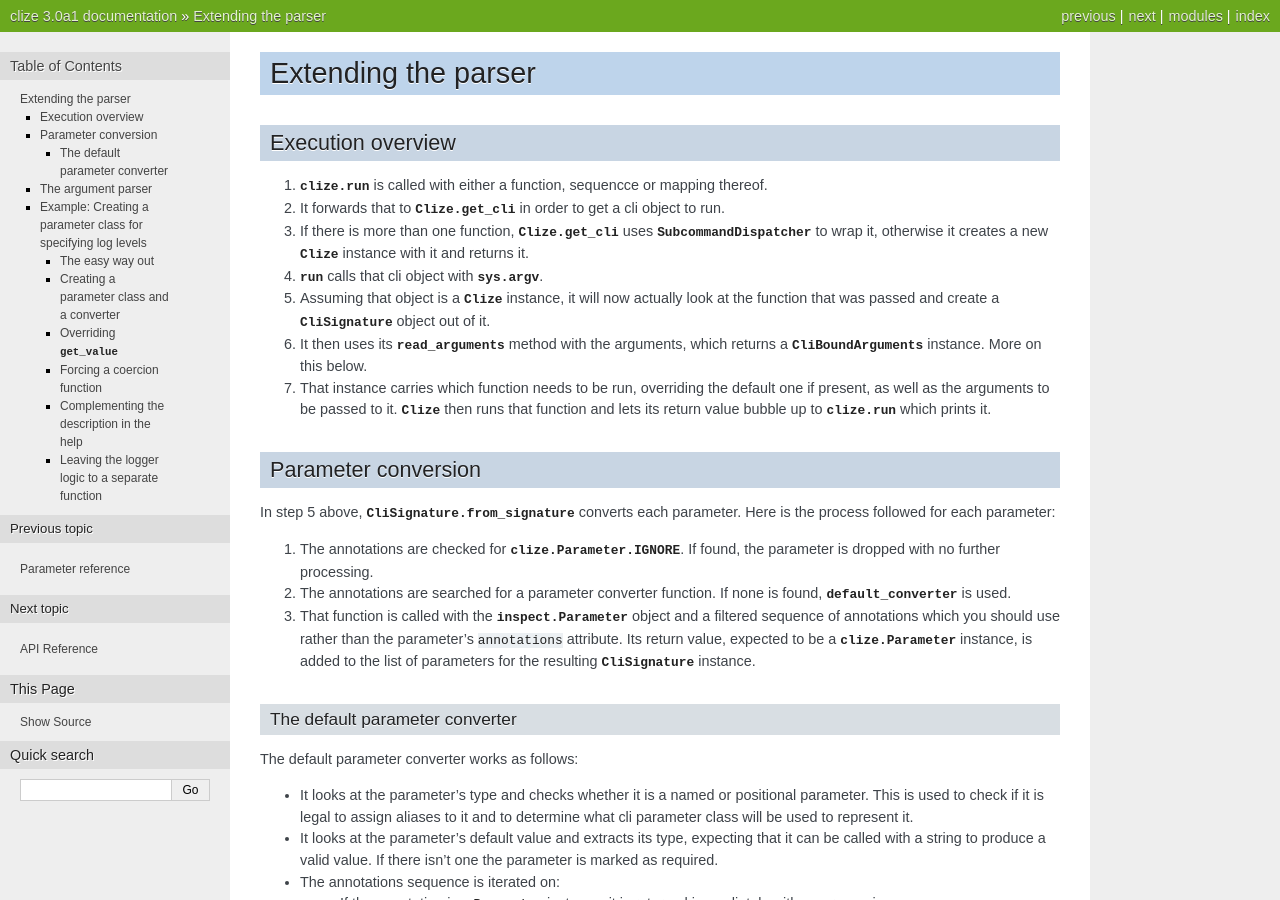
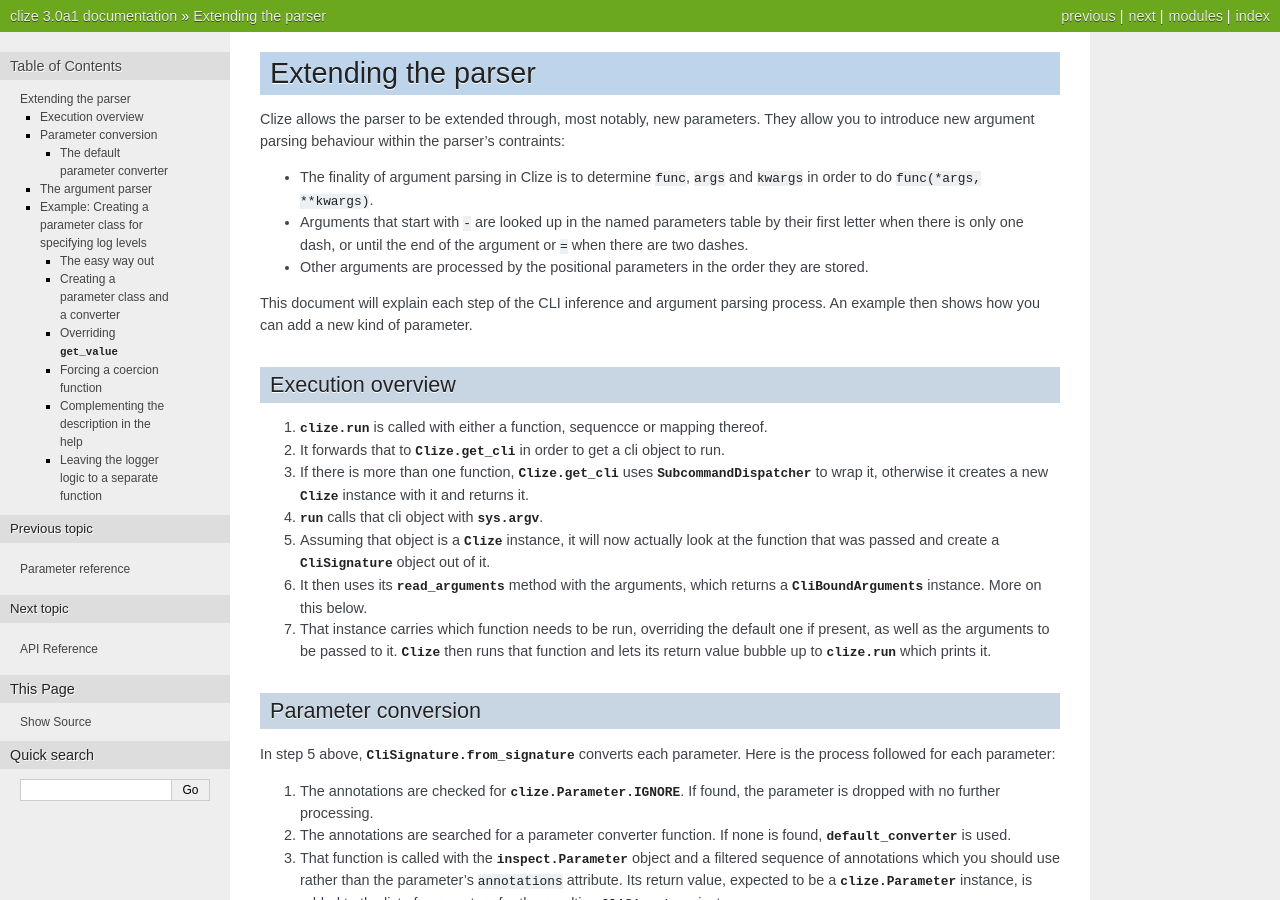
Before and after one commit to epsy/clize, a Sphinx documentation site: the page built from docs/newparams.rst, in a window 1280 px wide and 900 px high. Built offline with Sphinx 7.4.7, drawn with Linux system fonts in a browser that asks for light colours; pages that are not in the unit, such as notebooks, are missing from menus.

Commit message:
Added an intro blurb to 'Extending the parser'

```diff
--- a/docs/newparams.rst
+++ b/docs/newparams.rst
@@ -5,6 +5,20 @@
 
 Extending the parser
 ====================
+
+Clize allows the parser to be extended through, most notably, new parameters.
+They allow you to introduce new argument parsing behaviour within the parser's
+contraints:
+
+* The finality of argument parsing in Clize is to determine ``func``, ``args``
+  and ``kwargs`` in order to do ``func(*args, **kwargs)``.
+* Arguments that start with ``-`` are looked up in the named parameters table
+  by their first letter when there is only one dash, or until the end of the
+  argument or ``=`` when there are two dashes.
+* Other arguments are processed by the positional parameters in the order they
+  are stored.
+
+This document will explain each step of the CLI inference and argument parsing process. An example then shows how you can add a new kind of parameter.
 
 
 .. _parser overview:
```
